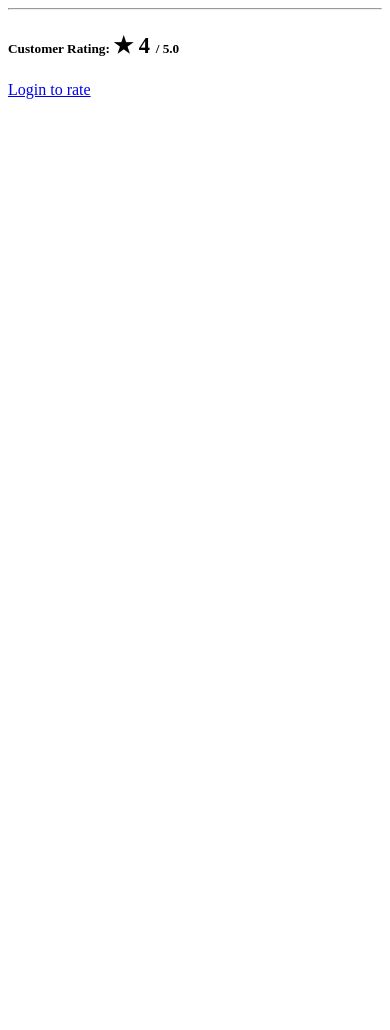
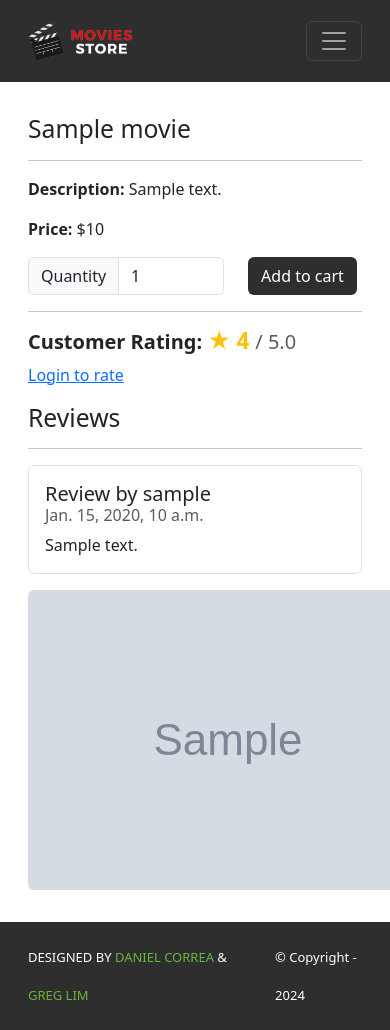
Before and after one commit to lucasrj109/moviesstore, a Django app: template movies/templates/movies/show.html in a window 390 px wide; the page is wider, and only the part inside the window is pictured. Before the commit the page ends 99 px from the top of that part, so only its background shows below. Run offline with Django 5.2, Linux system fonts and the light colour scheme; the template is opened without the code that fills it: most values are stand-ins (such as "Sample title", 1, 10 or a date in 2020); grey boxes marked "Sample" are stand-in pictures; some libraries are stand-ins or nearby versions.

Commit message:
bug fix - returned rest of what was to show on html

```diff
--- a/movies/templates/movies/show.html
+++ b/movies/templates/movies/show.html
@@ -1,4 +1,37 @@
-<hr>
+{% extends 'base.html' %}
+{% block content %}
+{% load static %}
+<div class="p-3">
+  <div class="container">
+    <div class="row mt-3">
+      <div class="col-md-6 mx-auto mb-3">
+        <h2>{{ template_data.movie.name }}</h2>
+        <hr />
+        <p><b>Description:</b> {{template_data.movie.description }}</p>
+        <p><b>Price:</b> ${{template_data.movie.price }}</p>
+        <p class="card-text">
+          <form method="post"
+            action="{% url 'cart.add' id=template_data.movie.id %}">
+            <div class="row">
+              {% csrf_token %}
+              <div class="col-auto">
+                <div class="input-group col-auto">
+                  <div class="input-group-text">Quantity
+                    </div>
+                  <input type="number" min="1" max="10"
+                    class="form-control quantity-input"
+                    name="quantity" value="1">
+                </div>
+              </div>
+              <div class="col-auto">
+                <button class="btn bg-dark text-white"
+                  type="submit">Add to cart</button>
+              </div>
+            </div>
+          </form>
+        </p>
+                <!-- Ratings Section -->
+            <hr>
 <div id="rating-section">
   <h5 class="mb-2">
     <span class="fw-semibold">Customer Rating:</span>
@@ -127,3 +160,63 @@ document.addEventListener('DOMContentLoaded', () => {
   updateStarDisplay();
 });
 </script>
+
+
+        <h2>Reviews</h2>
+        <hr />
+        <ul class="list-group">
+          {% for review in template_data.reviews %}
+          <li class="list-group-item pb-3 pt-3">
+            <h5 class="card-title">
+              Review by {{ review.user.username }}
+            </h5>
+            <h6 class="card-subtitle mb-2 text-muted">
+              {{ review.date }}
+            </h6>
+            <p class="card-text">{{ review.comment }}</p>
+            {% if user.is_authenticated and user == review.user %}
+            <a class="btn btn-primary" href="{% url 'movies.edit_review' id=template_data.movie.id review_id=review.id %}">Edit
+            </a>
+            <a class="btn btn-danger" href="{% url 'movies.delete_review' id=template_data.movie.id review_id=review.id %}">Delete
+            </a>
+            {% endif %}
+          </li>
+          {% endfor %}
+        </ul>
+        {% if user.is_authenticated %}
+        <div class="container mt-4">
+          <div class="row justify-content-center">
+            <div class="col-12">
+              <div class="card shadow p-3 mb-4 rounded">
+                <div class="card-body">
+                  <b class="text-start">Create a review
+                    </b><br /><br />
+                  <form method="POST" action="{% url 'movies.create_review' id=template_data.movie.id %}">
+                    {% csrf_token %}
+                    <p>
+                      <label for="comment">Comment:</label>
+                      <textarea name="comment" required
+                      class="form-control"
+                      id="comment"></textarea>
+                    </p>
+                    <div class="text-center">
+                      <button type="submit"
+                        class="btn bg-dark text-white">Add Review
+                      </button>
+                    </div>
+                  </form>
+                </div>
+              </div>
+            </div>
+          </div>
+        </div>
+        {% endif %}
+      </div>
+      <div class="col-md-6 mx-auto mb-3 text-center">
+        <img src="{{ template_data.movie.image.url }}"
+          class="rounded img-card-400" />
+      </div>
+    </div>
+  </div>
+</div>
+{% endblock content %}
```
Also changed, not shown: db.sqlite3.
